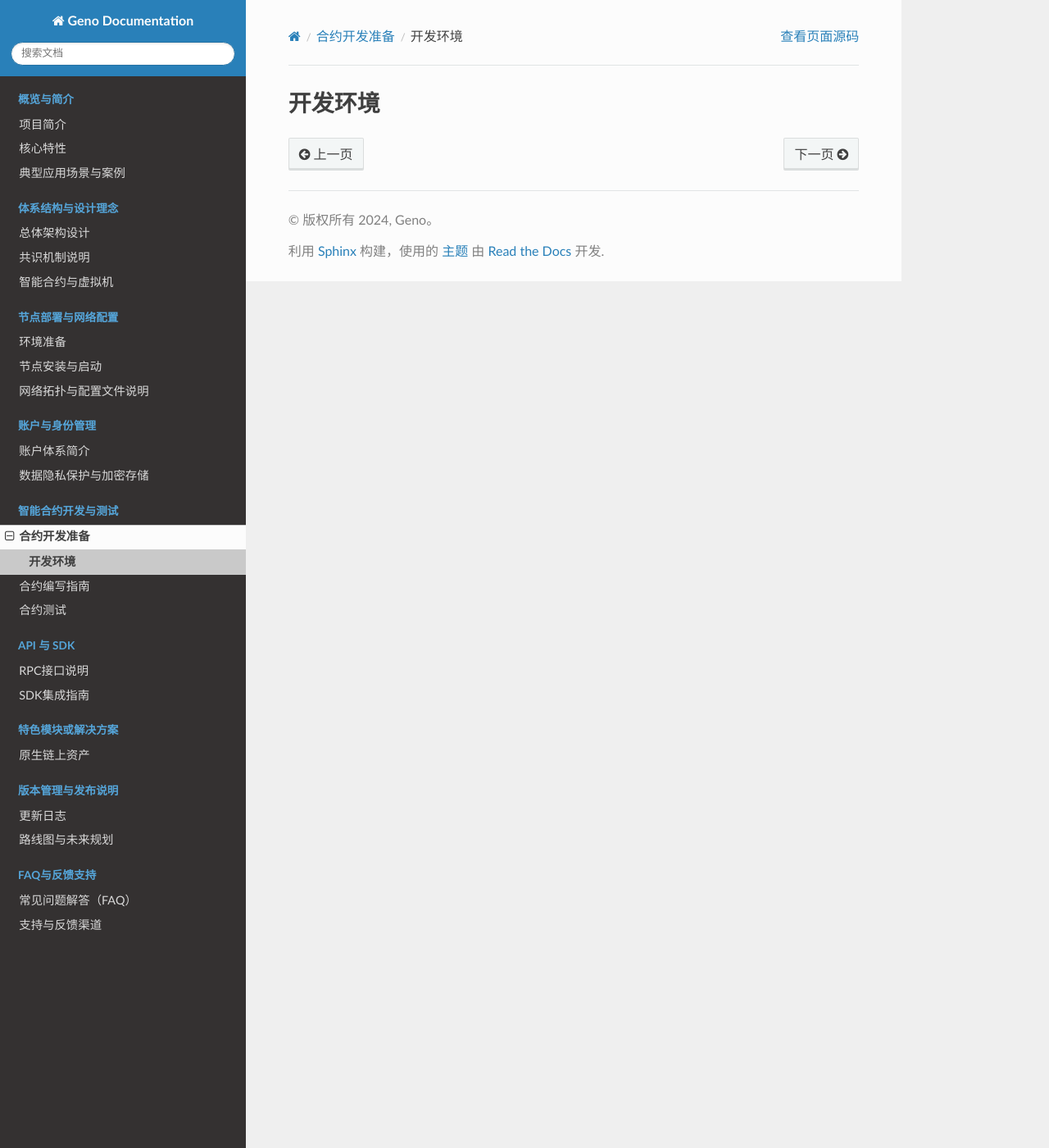
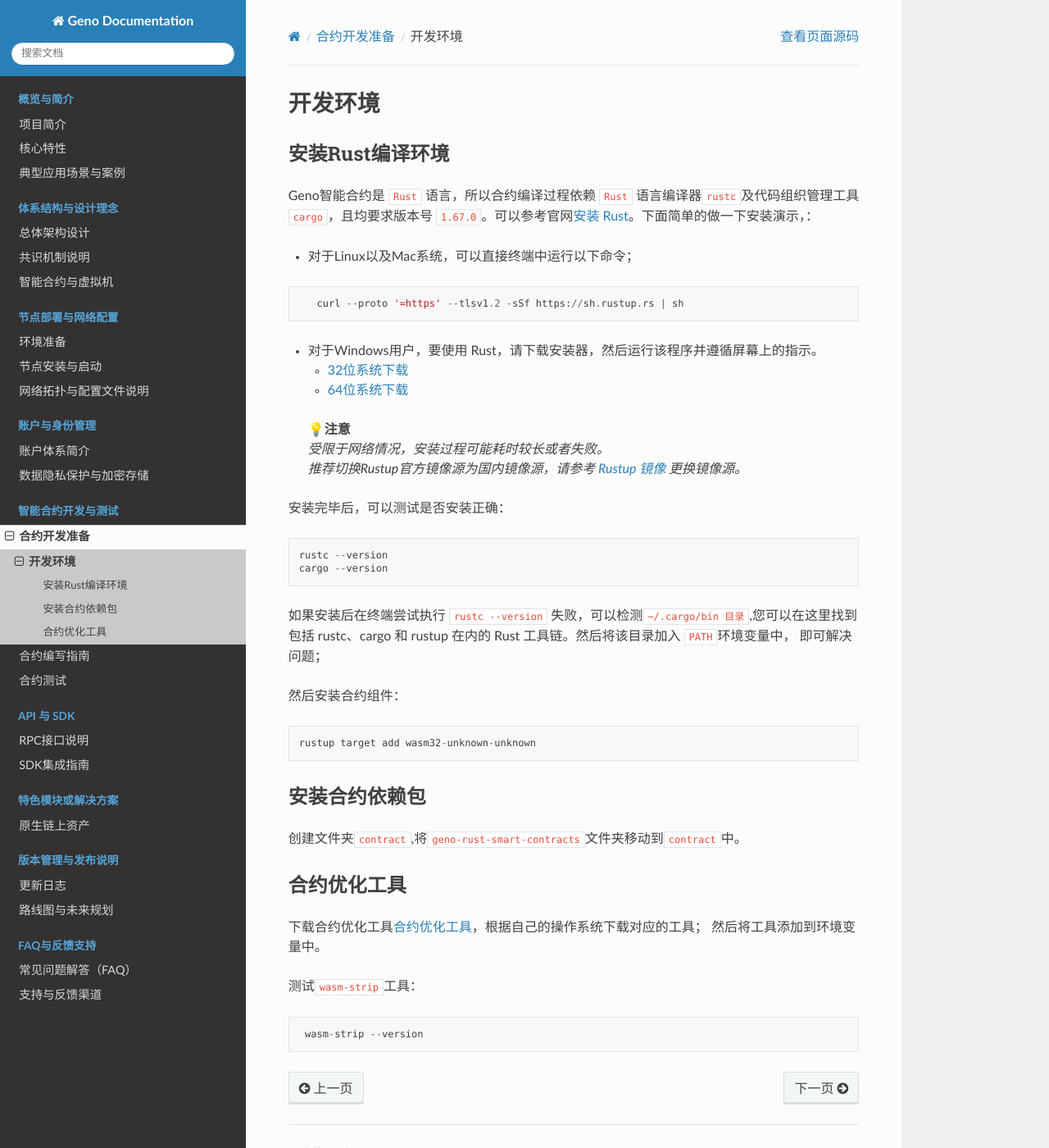
Before and after one commit to geno-labs/geno-docs, a Sphinx documentation site: the page built from source/contract/preparatioon/env.md, in a window 1280 px wide and 1400 px high. Shown: the whole window at 82% size. Built offline with Sphinx 7.4.7 and the Read the Docs theme 3.1.0, drawn with Linux system fonts in a browser that asks for light colours; pages that are not in the unit, such as notebooks, are missing from menus.

Commit message:
add contract env
Signed-off-by: kent <xq-310@163.com>

````diff
--- a/source/contract/preparatioon/env.md
+++ b/source/contract/preparatioon/env.md
@@ -1 +1,44 @@
 # 开发环境
+
+## 安装Rust编译环境
+Geno智能合约是 `Rust` 语言，所以合约编译过程依赖 `Rust` 语言编译器`rustc`及代码组织管理工具`cargo`，且均要求版本号 `1.67.0`。可以参考官网[安装 Rust](https://www.rust-lang.org/zh-CN/tools/install)。下面简单的做一下安装演示，：
+
+*  对于Linux以及Mac系统，可以直接终端中运行以下命令；
+```
+   curl --proto '=https' --tlsv1.2 -sSf https://sh.rustup.rs | sh
+```
+
+* 对于Windows用户，要使用 Rust，请下载安装器，然后运行该程序并遵循屏幕上的指示。
+  - [32位系统下载](https://static.rust-lang.org/rustup/dist/i686-pc-windows-msvc/rustup-init.exe)
+  - [64位系统下载](https://static.rust-lang.org/rustup/dist/x86_64-pc-windows-msvc/rustup-init.exe)
+
+> 💡**注意**
+> *受限于网络情况，安装过程可能耗时较长或者失败。*
+> *推荐切换Rustup官方镜像源为国内镜像源，请参考 [Rustup 镜像](https://mirrors.tuna.tsinghua.edu.cn/help/rustup/) 更换镜像源。*
+
+安装完毕后，可以测试是否安装正确：
+```
+rustc --version
+cargo --version
+```
+如果安装后在终端尝试执行 `rustc --version` 失败，可以检测`~/.cargo/bin 目录`,您可以在这里找到包括 rustc、cargo 和 rustup 在内的 Rust 工具链。然后将该目录加入 `PATH`环境变量中， 即可解决问题；
+
+然后安装合约组件：
+
+```
+rustup target add wasm32-unknown-unknown
+```
+
+## 安装合约依赖包
+
+创建文件夹`contract`,将`geno-rust-smart-contracts`文件夹移动到`contract`中。
+
+## 合约优化工具
+
+下载合约优化工具[合约优化工具](https://github.com/WebAssembly/wabt/releases)，根据自己的操作系统下载对应的工具；
+然后将工具添加到环境变量中。
+
+测试`wasm-strip`工具：
+```
+ wasm-strip --version
+```
--- a/source/contract/preparatioon/index.rst
+++ b/source/contract/preparatioon/index.rst
@@ -6,4 +6,3 @@
    :maxdepth: 1
 
    env.md
-   tools.md
````
